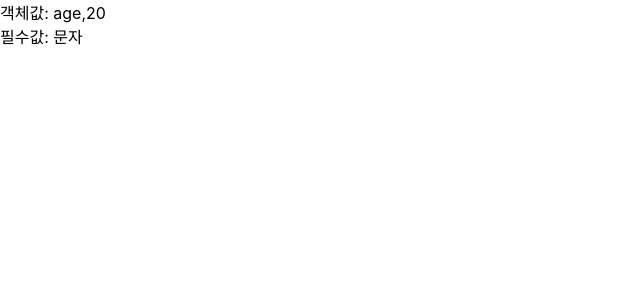
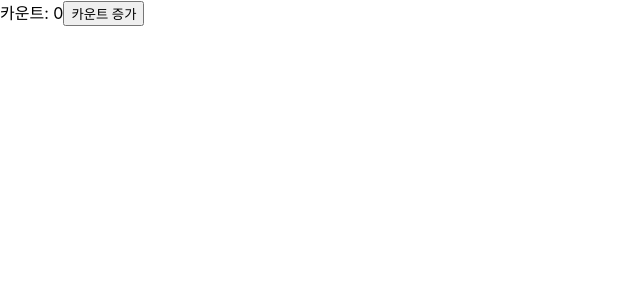
Before and after one commit to choidaehui/do-it-react, a React (Create React App) app: page / in a window 1280 px wide. Shown: the top 300 px of the page, without its empty margins (0-640 px from the left). Built offline with nearby package versions, Linux system fonts and the light colour scheme.

Commit message:
react: state 사용법

```diff
--- a/src/App.jsx
+++ b/src/App.jsx
@@ -1,6 +1,8 @@
 import React, { Component } from 'react';
 import BooleanComponent from './component/BooleanComponent';
 import ChildComponent2 from './component/ChildComponent2';
+import Counter from './component/Counter';
+import StateExample from './component/StateExample';
 
 // 작성된 컴포넌트를 App.js로 불러오기
 // import 'MyComponent';의 경우 MyComponent.js > MyComponent.jsx > 파일이 없으면 MyComponent 폴더를 검색
@@ -14,10 +16,7 @@ class App extends React.Component {
        // 엘리먼트의 시작표시와 < 마침 표시의 />의 짝이 맞아야 한다.
        // 컴포넌트를 JSX 안에 마크업 형식으로 추가
       <div>
-        <ChildComponent2
-          objValue={{ age: 20}}
-          requiredStringValue="문자"
-        />
+        <Counter />
       </div>
       // <BooleanComponent bored />는 프로퍼티에 true 전달
       // <BooleanComponent />는 프로퍼티에 false 전달
--- /dev/null
+++ b/src/component/Counter.jsx
@@ -0,0 +1,31 @@
+import React, { Component } from 'react'
+
+// 버튼을 누를 때 숫자가 증가하는 카운터 컴포넌트 만들기
+class Counter extends Component {
+  constructor(props) {
+    super(props)
+    // state 정의
+    this.state = {
+      count: 0,
+    }
+    this.increaseCount = this.increaseCount.bind(this)
+  }
+
+  increaseCount() {
+    // state 변경
+    this.setState(({count}) => ({
+      count: count += 1,
+    }))
+    console.log(`state 변경 ${this.state.count}`)
+  }
+  render() {
+    return (
+      <div>
+        <span>카운트: {this.state.count}</span>
+        <button onClick={this.increaseCount}>카운트 증가</button>
+      </div>
+    )
+  }
+}
+
+export default Counter
--- /dev/null
+++ b/src/component/StateExample.jsx
@@ -0,0 +1,83 @@
+import React, { Component } from 'react';
+
+// state: 값을 저장하거나 변경할 수 있는 객체
+// 버튼을 클릭하거나 값을 입력하는 등의 이벤트와 함께 사용
+// 예를 들어 어떤 버튼을 눌렀을 때 버튼 색을 변경하거나 글씨 모양을 바꿀 때 사용
+class StateExample extends Component {
+  constructor(props) {
+    super(props);
+    // state 정의
+    this.state = {
+      // 컴포넌트에서 관리하려는 변수 state 초기값을 this.state에 객체 형태로 정의
+      loading: true,
+      formData: 'no data',
+    };
+    this.handleData = this.handleData.bind(this);
+    // 함수로 넘어갈 this는 반드시 생성자에서 bind()함수로 묶어준다
+    setTimeout(this.handleData, 4000);
+    // 4초 후에 handleData 함수를 호출
+  }
+    handleData() {
+      const data = 'new data';
+      const { formData } = this.state;
+      // 컴포넌트 특수 변수 this.state를 사용하여 state값에 접근
+      // state 변경
+      this.setState({
+        loading: false,
+        formData: data + formData,
+      });
+      // 컴포넌트 내장 함수 this.setState()를 사용하여 state값을 변경
+      // this.state.loading은 현재 true입니다.
+      // 이후 호출된 render()함수에서의 this.state.loading은 false입니다
+      console.log('loading값', this.state.loading);
+    }
+  render() {
+    return (
+      // state 데이터는 this.state로 접근 가능
+      <div>
+        <span>로딩중: {String(this.state.loading)}</span>
+        <span>결과: {this.state.formData}</span>
+      </div>
+    );
+  }
+}
+
+export default StateExample;
+// App 컴포넌트에 넣어 화면에 츨력해 보면
+// <StateExample />
+// 로딩중: true결과: no data
+// 4초 후 state에 저장된 값이 바뀌어 화면에 출력 됨
+// 로딩중: false결과: new datano data
+
+// state를 사용할 때 주의할 점
+// 생성자(constructor)에서 반드시 초기화
+// state값을 변경할 때는 setState()함수를 반드시 사용
+// setState()함수는 비동기로 처리, setState()코드 이후로 연결된 함수들의 실행이 완료된 시점에 화면 동기화 과정을 거침
+// state에 저장되는 객체는 반드시 초기화해야 함
+// 마땅한 초기값이 없다면 state에 빈 객체라도 넣어야 함 this.state = {};
+// state에 저장되는 객체의 값은 직접 변경하면 안됨
+// 그 이유는 state값을 직접 변경해도 render()함수는 새로 호출되지 않음
+// setState()함수를 호출하여 state값을 변경하면 리엑트 엔진이 자동으로 render()함수를 호출하여
+// 화면에 변경된 state값을 새롭게 출력
+
+// setState()함수의 인자로 함수를 전달하면 이전 state값을 쉽게 읽을 수 있음
+// handleData(data) {
+//     this.setState(function(prevState){
+//       const newState = {
+//         loading: false,
+//         formData: data + prevState.formData,
+//       };
+//       return newState;
+//     });
+//  }
+// 화살표 함수를 사용하면?
+// handleData(data) {
+//     this.setState(prevState => ({
+//         loading: false,
+//         formData: data + prevState.formData
+//       }));
+//  }
+
+// forceUpdate()함수
+// 클래스 인스턴스 변수와 화면을 강제로 출력
+// 리엑트 성능에 제약이 있기 때문에 매번 새롭게 화면을 출력해야 되는 경우가 아니면 사용 자제
```
